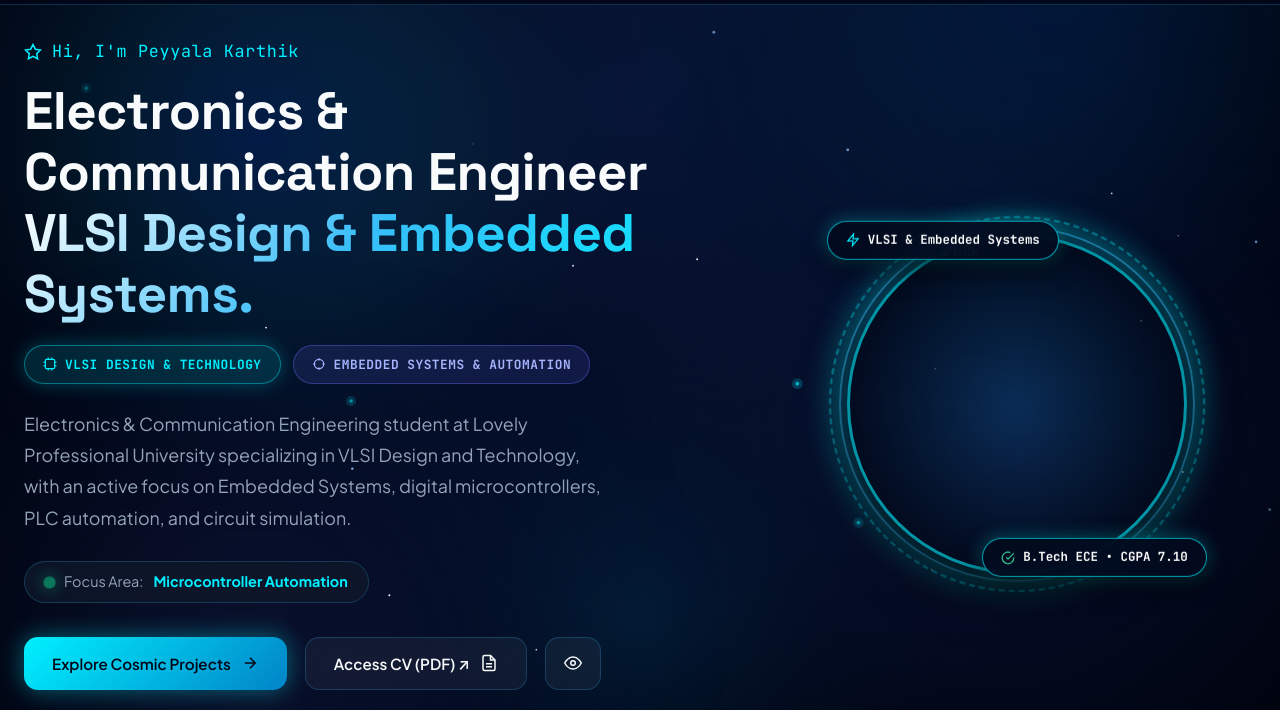
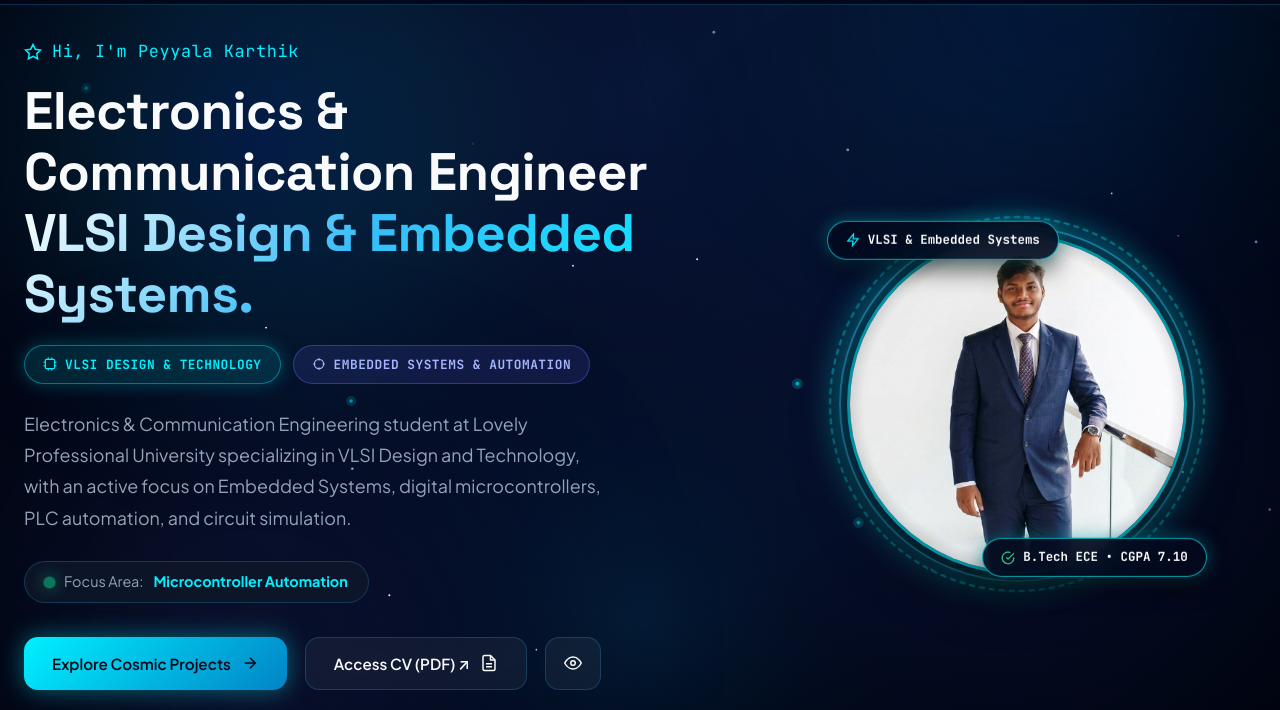
Before and after one commit to karthik3145/Karthik-Portfolio, a website: page index.html in a window 1280 px wide. Shown: the part 62-772 px from the top of the page. Drawn offline with Linux system fonts and the light colour scheme; files that its build step writes are made by us from their sources; files whose address does not match are found by name.

Commit message:
Fix profile image HTML syntax

```diff
--- a/index.html
+++ b/index.html
@@ -162,7 +162,7 @@
             </div>
 
             <div class="photo-inner-container">
-              <img src="<img src="/karthik-profile.png"" alt="Peyyala Karthik" class="hero-profile-img" />
+              <img src="/karthik-profile.png" alt="Peyyala Karthik" class="hero-profile-img" />
               <div class="photo-cosmic-overlay"></div>
             </div>
           </div>
```
